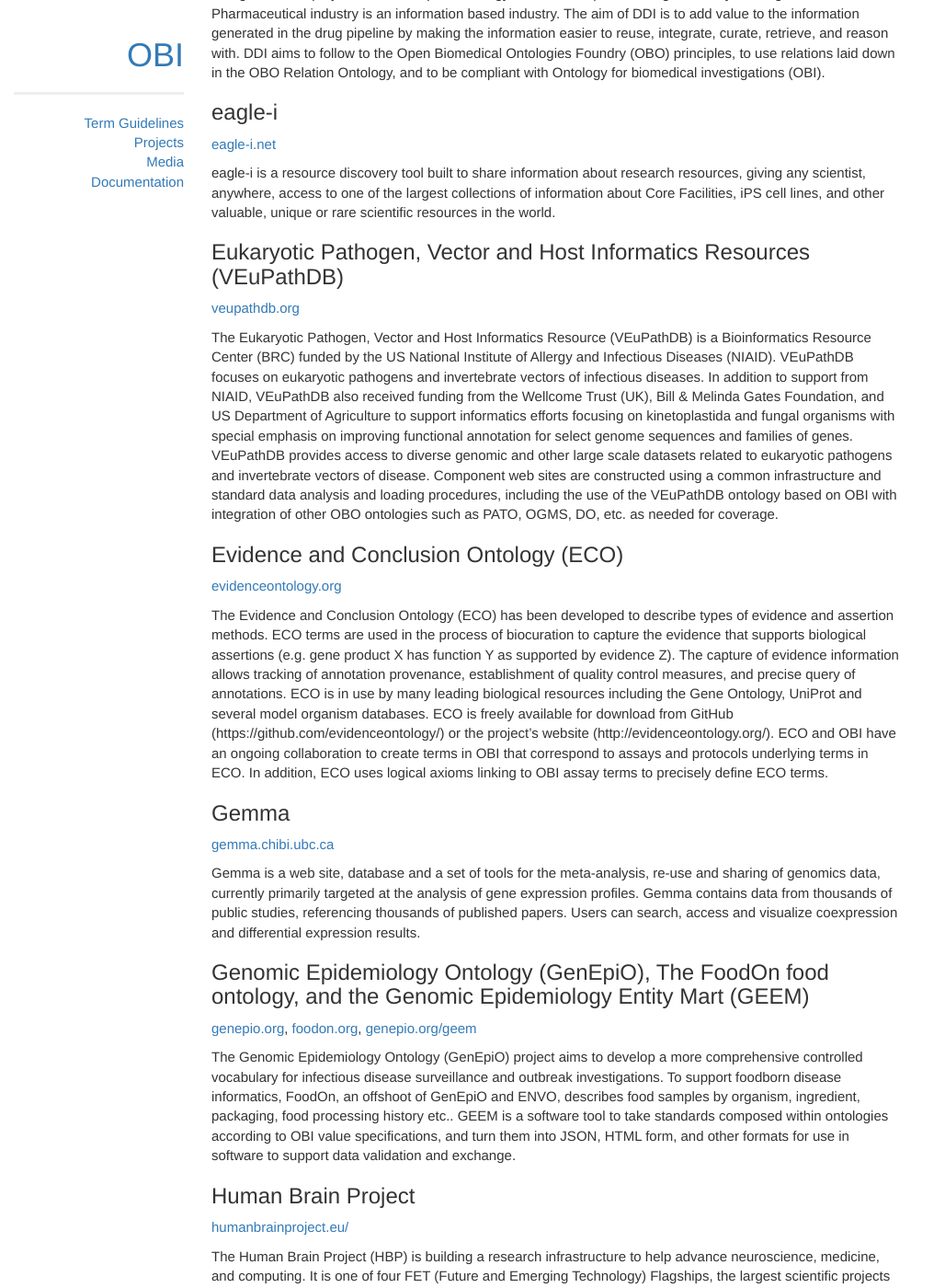
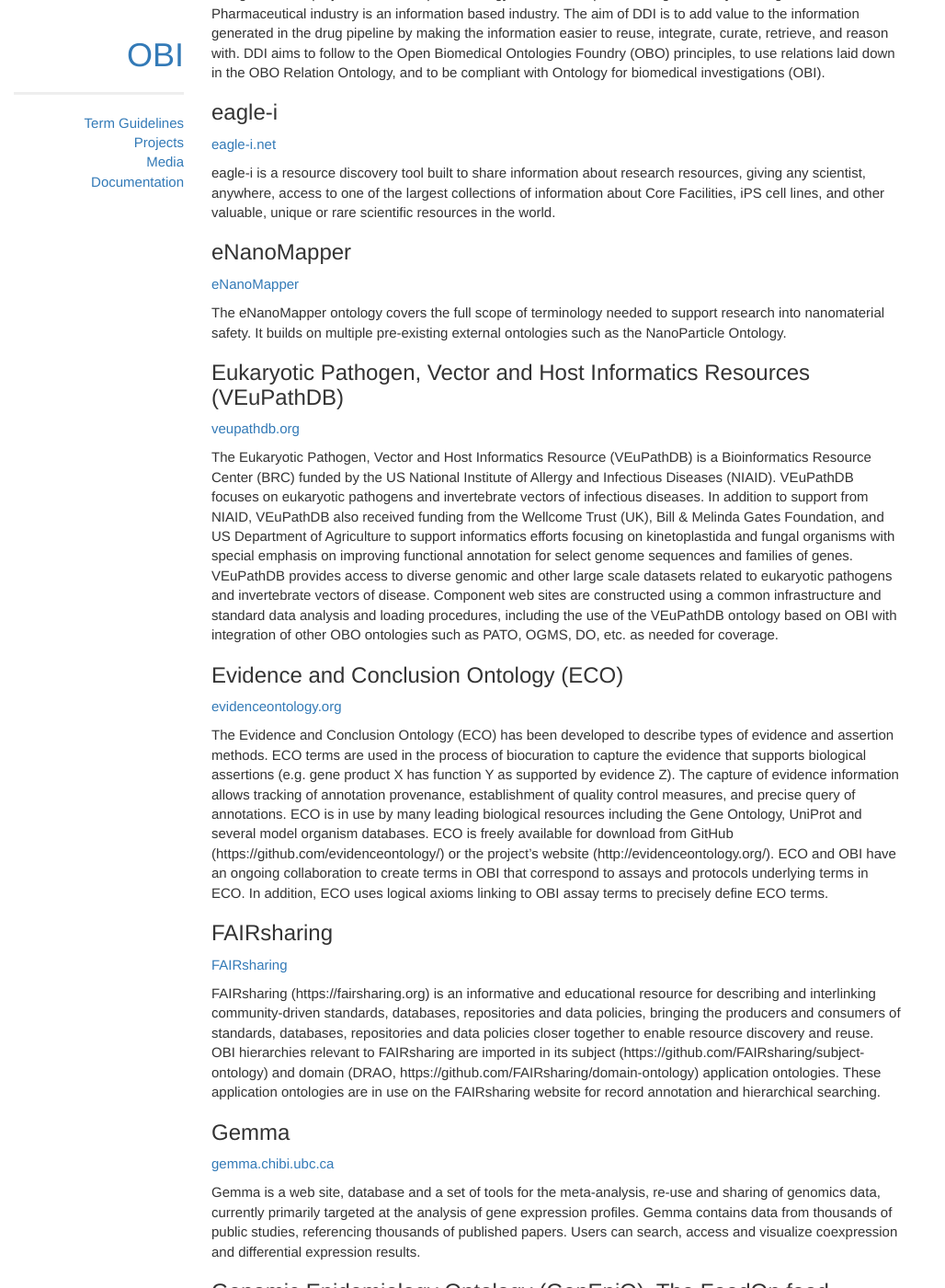
Before and after one commit to obi-ontology/obi-ontology.org, a Jekyll site: the page built from projects.md, in a window 1280 px wide and 1400 px high, scrolled down 1264 px. Shown: the whole window at 92% size, without its empty margins (0-1028 px from the left). Built offline with Jekyll 4.4.1, drawn with Linux system fonts in a browser that asks for light colours.

Commit message:
Update projects.md
added FAIRsharing & eNanoMapper

```diff
--- a/projects.md
+++ b/projects.md
@@ -56,6 +56,13 @@ The goal of DDI project is to develop an ontology for the description of drug di
 eagle-i is a resource discovery tool built to share information about research resources, giving any scientist, anywhere, access to one of the largest collections of information about Core Facilities, iPS cell lines, and other valuable, unique or rare scientific resources in the world.
 
 
+### eNanoMapper
+
+[eNanoMapper](https://github.com/enanomapper/ontologies)
+
+The eNanoMapper ontology covers the full scope of terminology needed to support research into nanomaterial safety. It builds on multiple pre-existing external ontologies such as the NanoParticle Ontology.
+
+
 ### Eukaryotic Pathogen, Vector and Host Informatics Resources (VEuPathDB)
 
 [veupathdb.org](www.veupathdb.org)
@@ -69,6 +76,14 @@ The Eukaryotic Pathogen, Vector and Host Informatics Resource (VEuPathDB) is a B
 
 The Evidence and Conclusion Ontology (ECO) has been developed to describe types of evidence and assertion methods. ECO terms are used in the process of biocuration to capture the evidence that supports biological assertions (e.g. gene product X has function Y as supported by evidence Z). The capture of evidence information allows tracking of annotation provenance, establishment of quality control measures, and precise query of annotations. ECO is in use by many leading biological resources including the Gene Ontology, UniProt and several model organism databases. ECO is freely available for download from GitHub (https://github.com/evidenceontology/) or the project's website (http://evidenceontology.org/).
 ECO and OBI have an ongoing collaboration to create terms in OBI that correspond to assays and protocols underlying terms in ECO. In addition, ECO uses logical axioms linking to OBI assay terms to precisely define ECO terms.
+
+
+### FAIRsharing
+
+[FAIRsharing](https://fairsharing.org)
+
+FAIRsharing (https://fairsharing.org) is an informative and educational resource for describing and interlinking community-driven standards, databases, repositories and data policies, bringing the producers and consumers of standards, databases, repositories and data policies closer together to enable resource discovery and reuse. OBI hierarchies relevant to FAIRsharing are imported in its subject (https://github.com/FAIRsharing/subject-ontology) and domain (DRAO, https://github.com/FAIRsharing/domain-ontology) application ontologies. These application ontologies are in use on the FAIRsharing website for record annotation and hierarchical searching.
+
 
 
 ### Gemma
```
